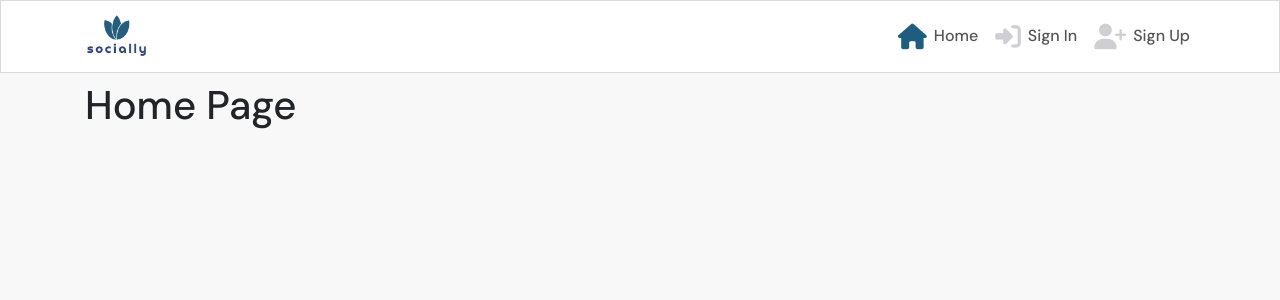
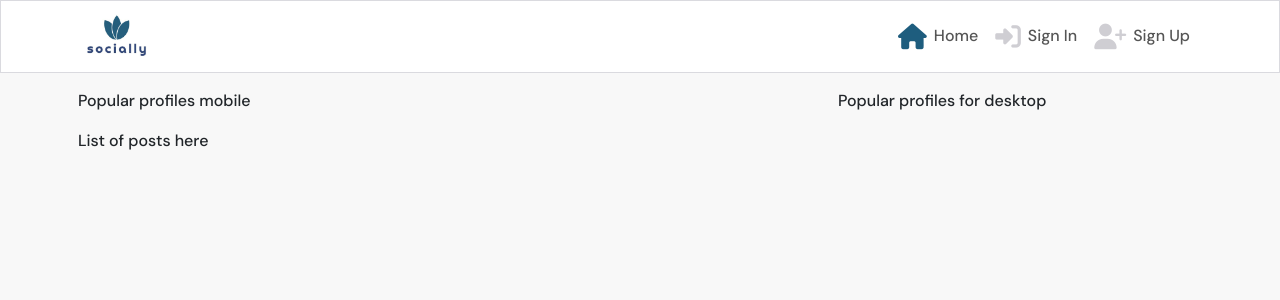
Before and after one commit to dEEGE2time/socially, a React (Create React App) app: page / in a window 1280 px wide. Shown: the top 300 px of the page. Built offline with nearby package versions, Linux system fonts and the light colour scheme; no server answers.

Commit message:
add boilerplate for postspage and routes

```diff
--- a/src/App.js
+++ b/src/App.js
@@ -7,14 +7,43 @@ import SignUpForm from "./pages/auth/SignUpForm";
 import SignInForm from "./pages/auth/SignInForm";
 import PostCreateForm from "./pages/posts/PostCreateForm";
 import PostPage from "./pages/posts/PostPage";
+import PostsPage from "./pages/posts/PostsPage";
+import { useCurrentUser } from "./contexts/CurrentUserContext";
 
 function App() {
+  const currentUser = useCurrentUser();
+  const profile_id = currentUser?.profile_id || "";
+
   return (
     <div className={styles.App}>
       <NavBar />
       <Container className={styles.Main}>
         <Switch>
-          <Route exact path="/" render={() => <h1>Home Page</h1>} />
+          <Route
+            exact
+            path="/"
+            render={() => <PostsPage message="No posts matching the keyword" />}
+          />
+          <Route
+            exact
+            path="/feed"
+            render={() => (
+              <PostsPage
+                message="No results found. Adjust your search keyword or follow an account."
+                filter={`owner__followed__owner__profile=${profile_id}&`}
+              />
+            )}
+          />
+          <Route
+            exact
+            path="/liked"
+            render={() => (
+              <PostsPage
+                message="No results found. Adjust your search keyword or like a post."
+                filter={`likes__owner__profile=${profile_id}&ordering=-likes__created_at&`}
+              />
+            )}
+          />
           <Route exact path="/signin" render={() => <SignInForm />} />
           <Route exact path="/signup" render={() => <SignUpForm />} />
           <Route exact path="/posts/create" render={() => <PostCreateForm />} />
--- /dev/null
+++ b/src/pages/posts/PostsPage.js
@@ -0,0 +1,25 @@
+import React from "react";
+
+import Form from "react-bootstrap/Form";
+import Col from "react-bootstrap/Col";
+import Row from "react-bootstrap/Row";
+import Container from "react-bootstrap/Container";
+
+import appStyles from "../../App.module.css";
+import styles from "../../styles/PostsPage.module.css";
+
+function PostsPage() {
+  return (
+    <Row className="h-100">
+      <Col className="py-2 p-0 p-lg-2" lg={8}>
+        <p>Popular profiles mobile</p>
+        <p>List of posts here</p>
+      </Col>
+      <Col md={4} className="d-none d-lg-block p-0 p-lg-2">
+        <p>Popular profiles for desktop</p>
+      </Col>
+    </Row>
+  );
+}
+
+export default PostsPage;
--- /dev/null
+++ b/src/styles/PostsPage.module.css
@@ -0,0 +1,18 @@
+.SearchBar input {
+  border-radius: 20px;
+  color: #242a3d;
+  padding-left: 40px;
+  margin-bottom: 16px;
+}
+
+.SearchIcon {
+  position: absolute;
+  font-size: 1.2rem;
+  padding: 9px;
+  padding-left: 15px;
+}
+
+.SearchIcon:hover {
+  cursor: default;
+  color: #cfced3;
+}
```
Also changed, not shown: src/assets/no-results.png (added).
